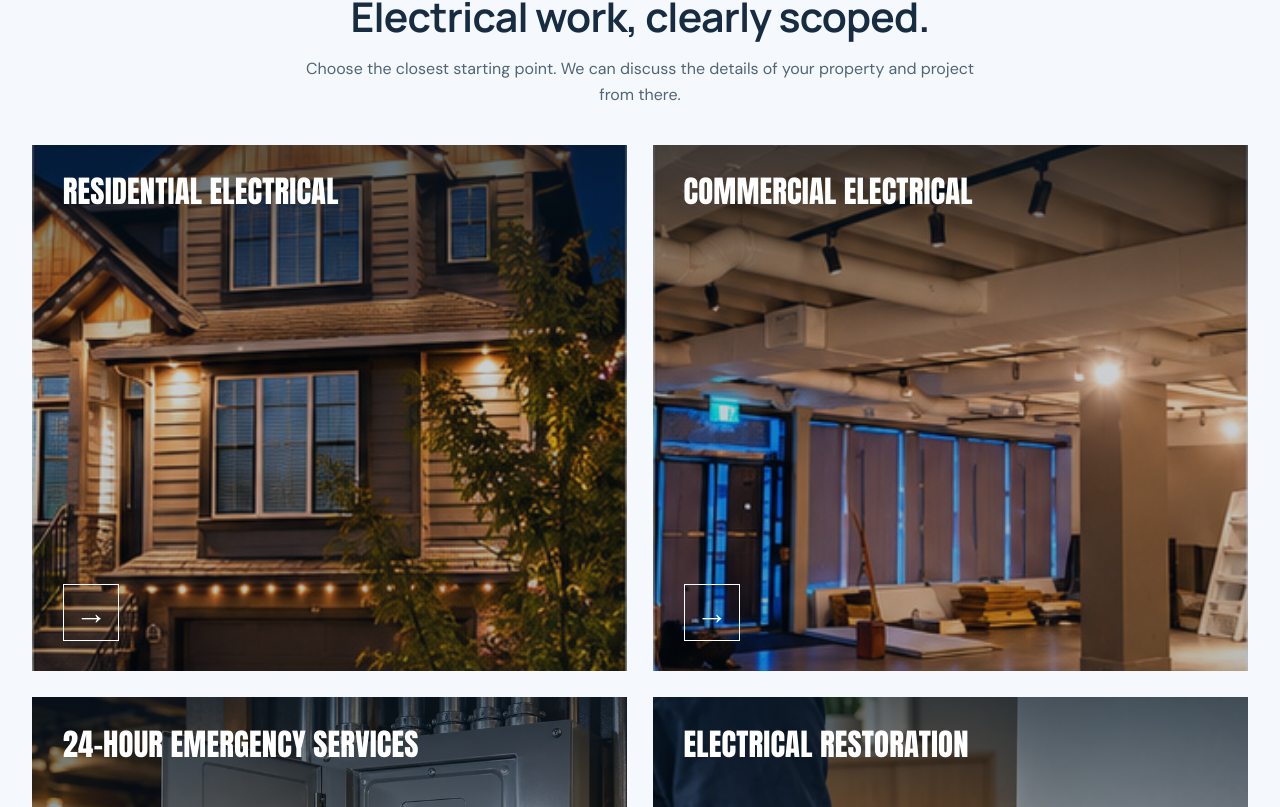
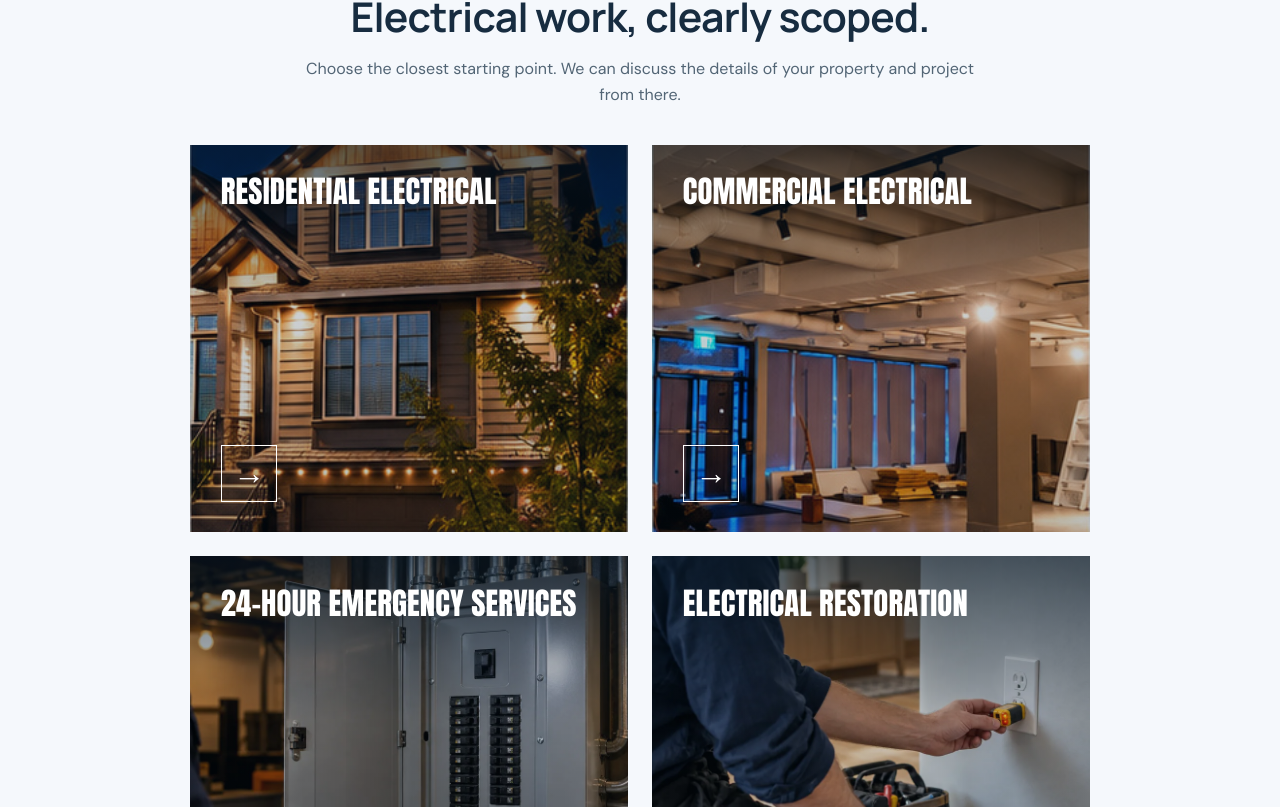
Before and after one commit to DevThind/python-electric-site, a Next.js app: page / in a window 1280 px wide. Shown: the part 1253-2060 px from the top of the page. Built offline with nearby package versions, Linux system fonts and the light colour scheme.

Commit message:
Reduce service card dimensions

```diff
--- a/app/globals.css
+++ b/app/globals.css
@@ -115,8 +115,8 @@ a:focus-visible, button:focus-visible, summary:focus-visible, input:focus-visibl
 .home-services .section-heading { display: flex; flex-direction: column; align-items: center; gap: 16px; max-width: 1000px; margin: 0 auto 36px; text-align: center; }
 .home-services .section-heading h2 { font-size: clamp(2rem, 3.2vw, 3.4rem); letter-spacing: -.02em; line-height: 1.15; text-wrap: balance; }
 .home-services .section-heading p { max-width: 720px; font-size: clamp(1rem, 1.05vw, 1.2rem); text-wrap: pretty; }
-.home-service-grid { display: grid; grid-template-columns: repeat(2, minmax(0, 1fr)); gap: clamp(18px, 2vw, 32px); max-width: 1380px; margin-inline: auto; }
-.service-tile { position: relative; display: flex; flex-direction: column; align-items: flex-start; width: 100%; min-width: 0; aspect-ratio: 1.13; min-height: 300px; overflow: hidden; isolation: isolate; padding: clamp(24px, 2.4vw, 38px); color: white; background: var(--navy); }
+.home-service-grid { display: grid; grid-template-columns: repeat(2, minmax(0, 1fr)); gap: 24px; max-width: 900px; margin-inline: auto; }
+.service-tile { position: relative; display: flex; flex-direction: column; align-items: flex-start; width: 100%; min-width: 0; aspect-ratio: 1.13; min-height: 280px; overflow: hidden; isolation: isolate; padding: clamp(24px, 2.4vw, 38px); color: white; background: var(--navy); }
 .service-tile::after { position: absolute; z-index: -1; inset: 0; content: ''; background: linear-gradient(180deg, #061625a8 0%, #06162533 42%, #06162545 100%); transition: background-color .25s; }
 .service-tile-image { z-index: -2; object-fit: cover; transition: transform .4s ease; }
 .service-tile:hover .service-tile-image { transform: scale(1.045); }
@@ -169,7 +169,7 @@ a:focus-visible, button:focus-visible, summary:focus-visible, input:focus-visibl
 .page-hero h1 { max-width: 780px; font-size: clamp(3rem, 5vw, 5rem); }
 .page-hero p { max-width: 480px; color: var(--muted); font-size: 1.1rem; }
 .services-page-section { padding-block: 46px 76px; }
-.services-page-grid { display: grid; grid-template-columns: repeat(2, minmax(0, 1fr)); gap: clamp(18px, 2vw, 32px); }
+.services-page-grid { display: grid; grid-template-columns: repeat(2, minmax(0, 1fr)); gap: 24px; max-width: 900px; margin-inline: auto; }
 .services-choice-note { margin-top: 20px; color: var(--muted); }
 .services-note { background: var(--soft); padding-block: 64px; }
 .services-note-grid { display: grid; grid-template-columns: 1fr 1fr; gap: 9%; align-items: center; }
@@ -353,7 +353,7 @@ a:focus-visible, button:focus-visible, summary:focus-visible, input:focus-visibl
   .section-heading, .closing-inner { display: block; }
   .section-heading > p, .section-heading > div:last-child p { margin-top: 12px; }
   .home-services .section-heading > p { margin-top: 0; }
-  .home-service-grid, .services-page-grid { grid-template-columns: minmax(0, 1fr); gap: 18px; }
+  .home-service-grid, .services-page-grid { grid-template-columns: minmax(0, 1fr); gap: 18px; max-width: 460px; }
   .service-tile { aspect-ratio: 1.13; padding: 24px; }
   .service-tile-title { font-size: clamp(1.75rem, 7vw, 2.4rem); }
   .home-intro-grid, .faq-layout, .page-hero-grid, .services-note-grid, .about-page, .service-faq { grid-template-columns: 1fr; gap: 25px; }
```
